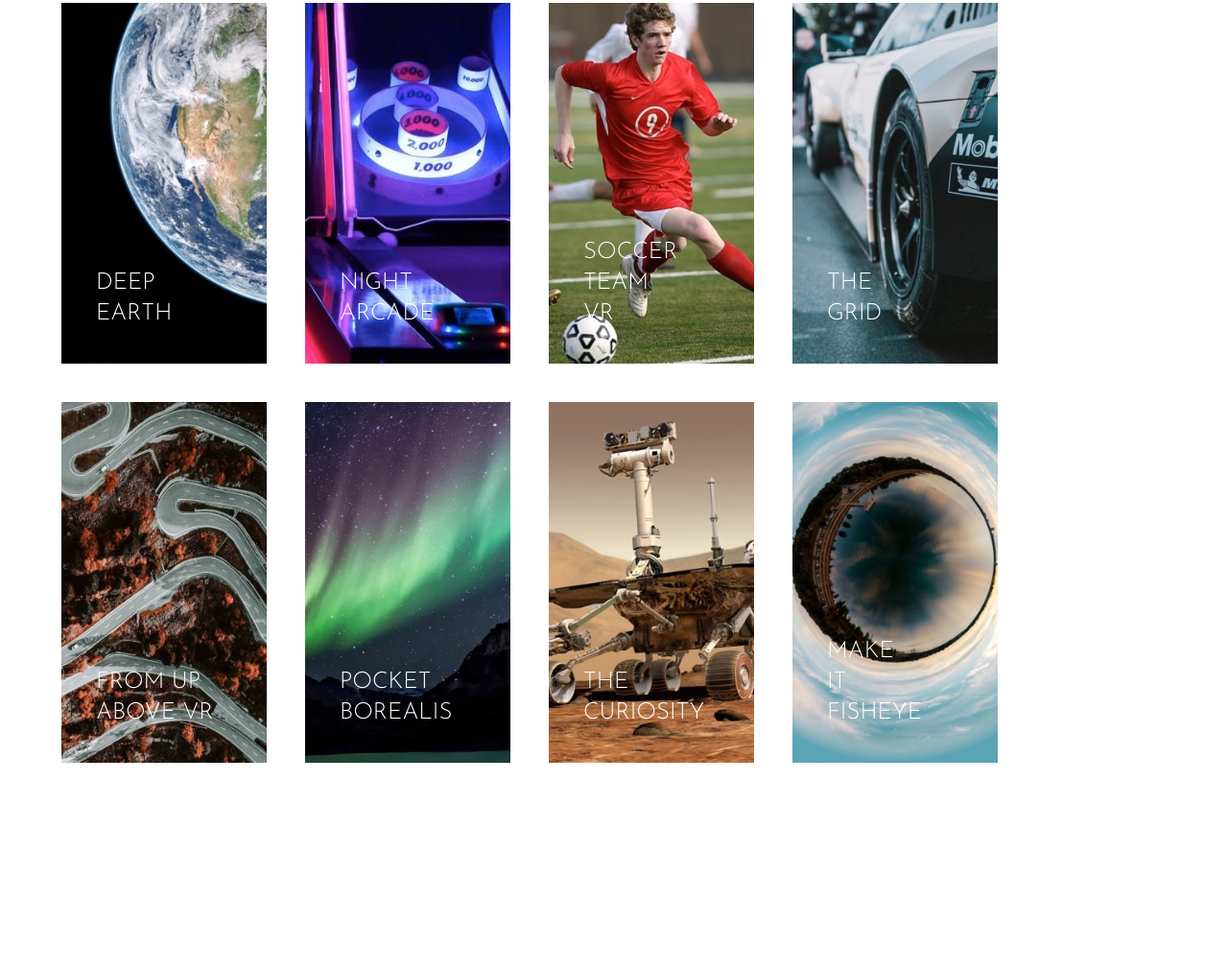
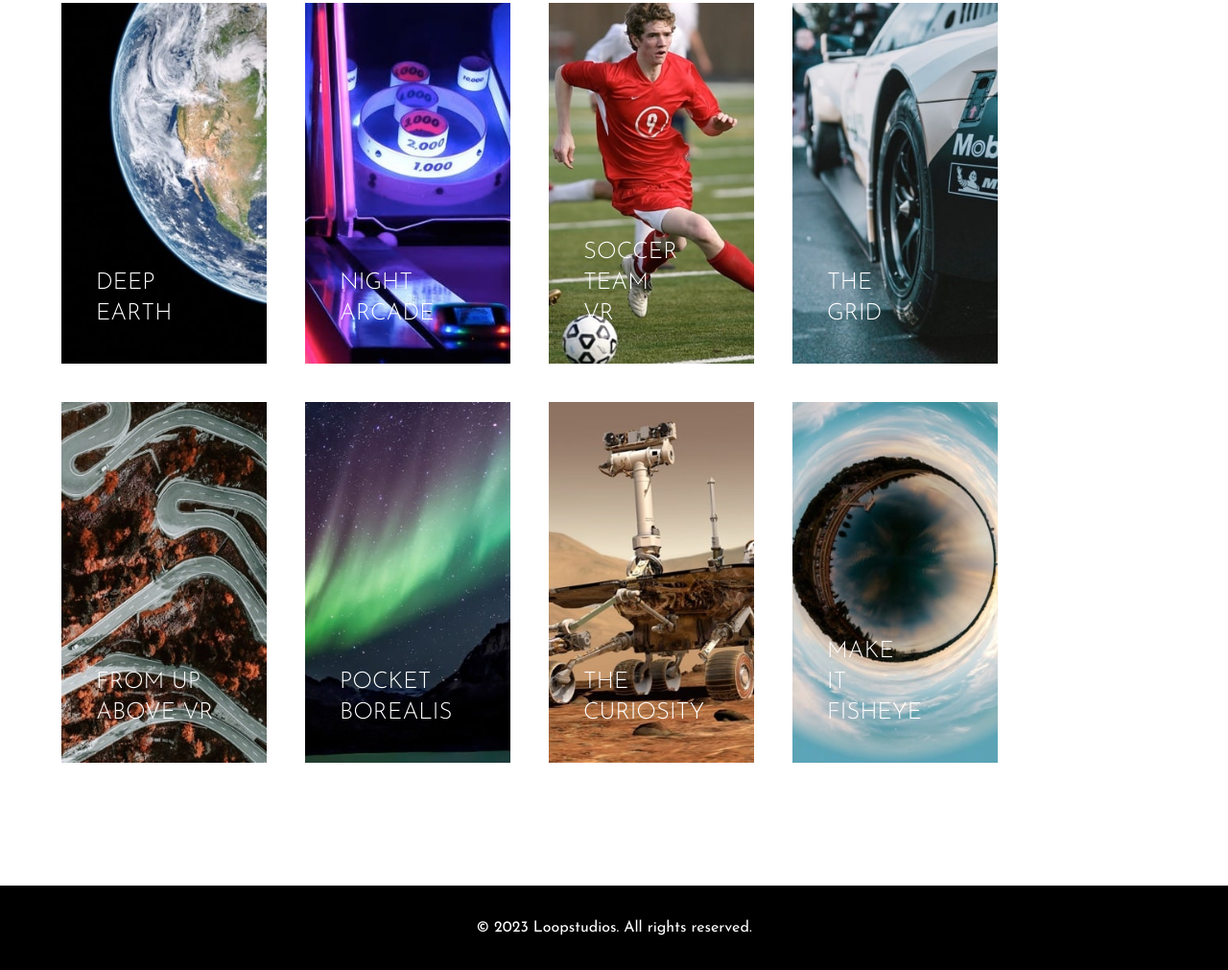
Before and after one commit to ericknamukolo/loopstudios-tailwind, a website: page index.html in a window 1280 px wide. Shown: the part 1505-2516 px from the top of the page at 96% size. Before the commit the page ends 2428 px from the top, so only its background shows below. Drawn offline with Linux system fonts and the light colour scheme.

Commit message:
added footer

```diff
--- a/index.html
+++ b/index.html
@@ -356,5 +356,13 @@
         </div>
       </div>
     </section>
+    <!-- Footer -->
+    <footer class="bg-black">
+      <div class="container mx-auto py-8">
+        <p class="text-white text-center">
+          © 2023 Loopstudios. All rights reserved.
+        </p>
+      </div>
+    </footer>
   </body>
 </html>
```
Also changed, not shown: css/style.css.
